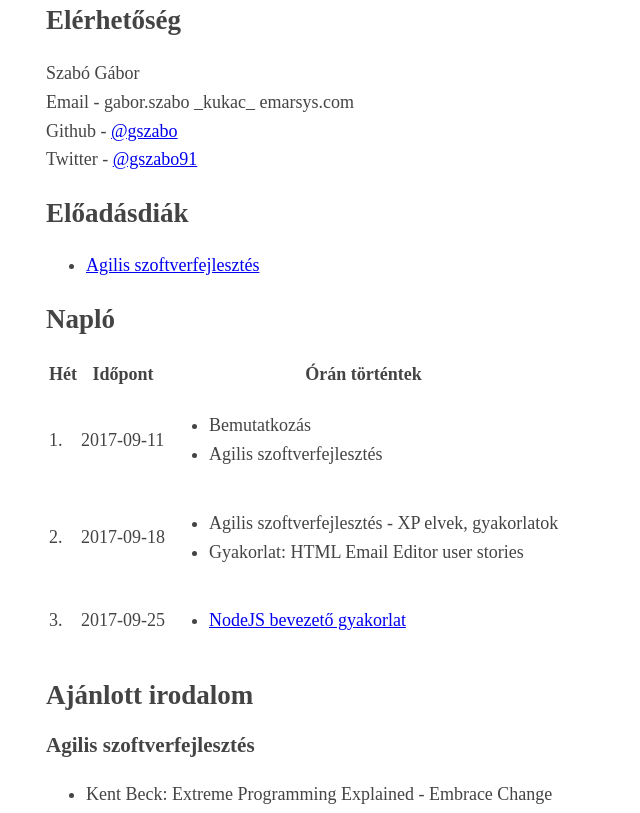
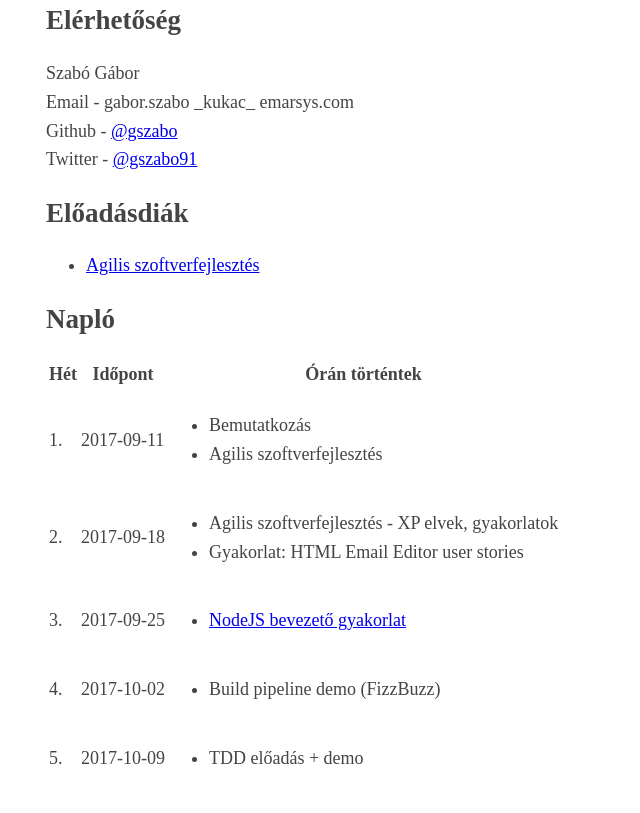
Before and after one commit to gszabo/elte-korszeru-web, a plain HTML site: page docs/index.html in a window 1280 px wide. Shown: the part 103-916 px from the top of the page, without its empty margins (269-909 px from the left). Drawn offline with Linux system fonts and the light colour scheme.

Commit message:
update timeline

```diff
--- a/docs/index.html
+++ b/docs/index.html
@@ -77,6 +77,24 @@
           </ul>
         </td>
       </tr>
+      <tr>
+        <td>4.</td>
+        <td>2017-10-02</td>
+        <td>
+          <ul>
+            <li>Build pipeline demo (FizzBuzz)</li>
+          </ul>
+        </td>
+      </tr>
+      <tr>
+        <td>5.</td>
+        <td>2017-10-09</td>
+        <td>
+          <ul>
+            <li>TDD előadás + demo</li>
+          </ul>
+        </td>
+      </tr>
     </tbody>
   </table>
 
@@ -99,7 +117,7 @@
     </li>
   </ul>
   <footer>
-    Utolsó módosítás: <span id="last-modification-date">2017-09-24 15:45</span>
+    Utolsó módosítás: <span id="last-modification-date">2017-10-06 11:17</span>
   </footer>
 </body>
 
```
